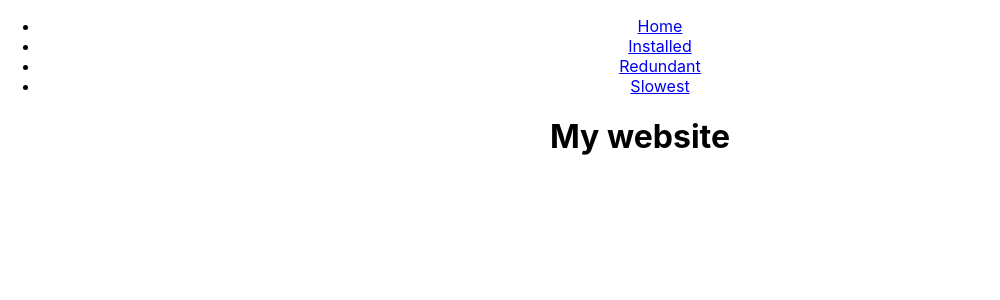
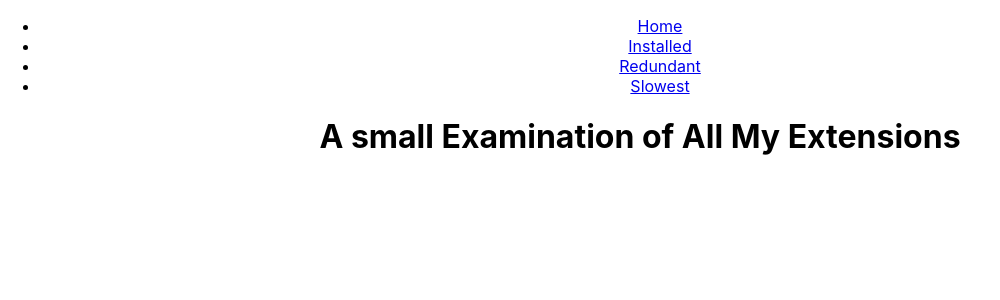
Before and after one commit to joshraiborde/jsreactproj, a React (Create React App) app: page / in a window 1280 px wide. Shown: the top 300 px of the page, without its empty margins (0-1000 px from the left). Built offline with nearby package versions, Linux system fonts and the light colour scheme.

Commit message:
changed h1 words

```diff
--- a/src/Home.js
+++ b/src/Home.js
@@ -3,7 +3,7 @@ import React from 'react'
 function Home() {
     return (
         <div>
-            <h1>My website</h1>
+            <h1>A small Examination of All My Extensions</h1>
         </div>
     )
 }
```
